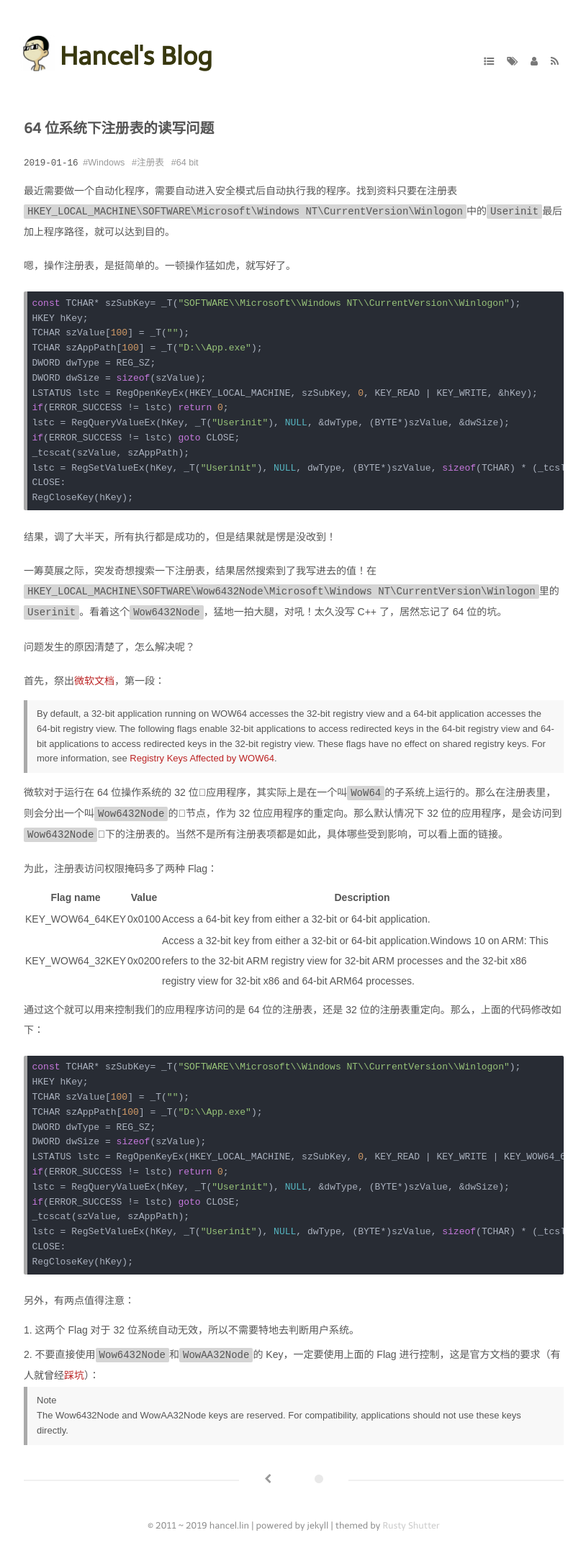
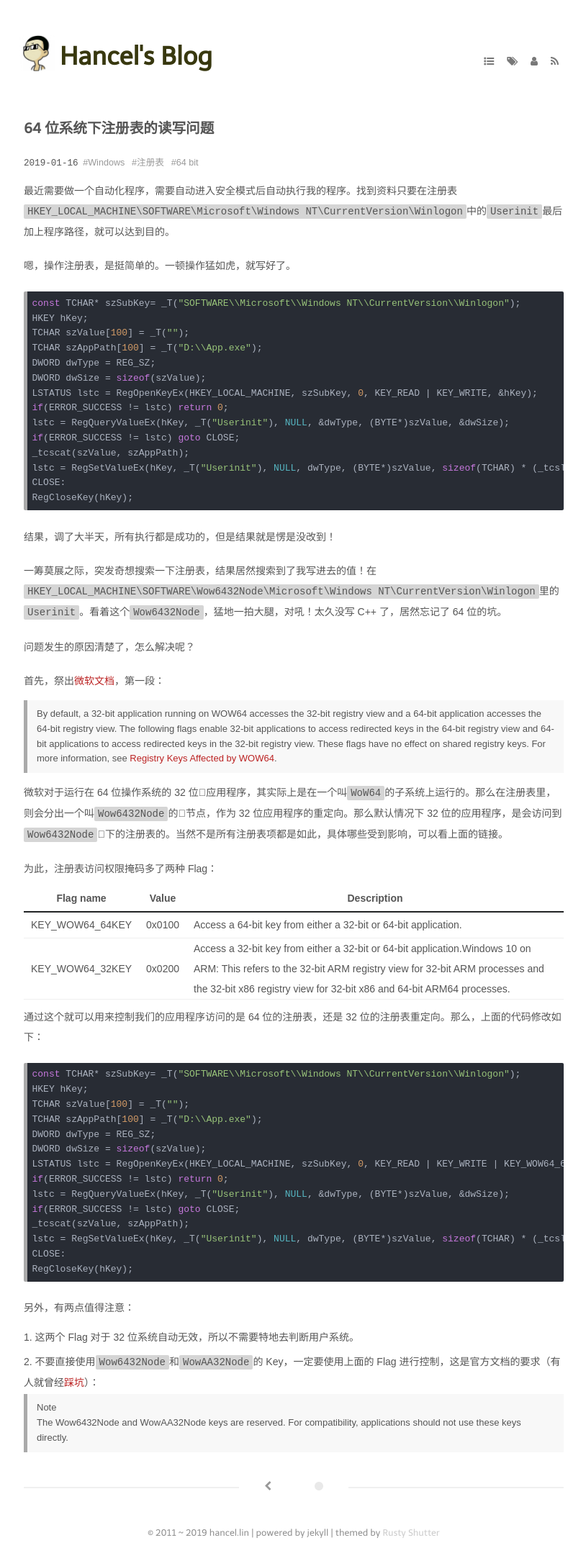
Before and after one commit to imlinhanchao/imlinhanchao, a Jekyll site: the page built from _posts/tech/2019-1-16-regedit-question-in-64-bit-os.md, in a window 1280 px wide. Shown: the whole page at 72% size, without its empty margins (232-1046 px from the left). Built offline with Jekyll 4.4.1, drawn with Linux system fonts in a browser that asks for light colours; nearby versions of some CDN libraries; some web fonts are replaced; comment, search, counter and statistics services are not loaded; a style sheet for code colours, icons or effects is not loaded.

Commit message:
更新表格样式

```diff
--- a/media/css/style.css
+++ b/media/css/style.css
@@ -1,4 +1,3 @@
-@charset "UTF-8";
 /*------------------------------------
  * sext-vi
  *
@@ -255,4 +254,18 @@
   .like-wrapper .like-button.liked:hover {
     color: #999; }
 
-/*# sourceMappingURL=style.css.map */
+.post table {
+  width: 100%;
+  max-width: 65em;
+  border: 0;
+  border-collapse: collapse;
+  empty-cells: show; }
+.post th, .post td {
+  height: 2.5em;
+  padding: 0 10px;
+  border-bottom: 1px solid #efefef; }
+.post th {
+  white-space: nowrap;
+  font-weight: bold;
+  border-bottom: 2px solid #212324;
+  text-align: center !important; }
```
Also changed, not shown: media/css/style.scss (+21 -0 lines).
